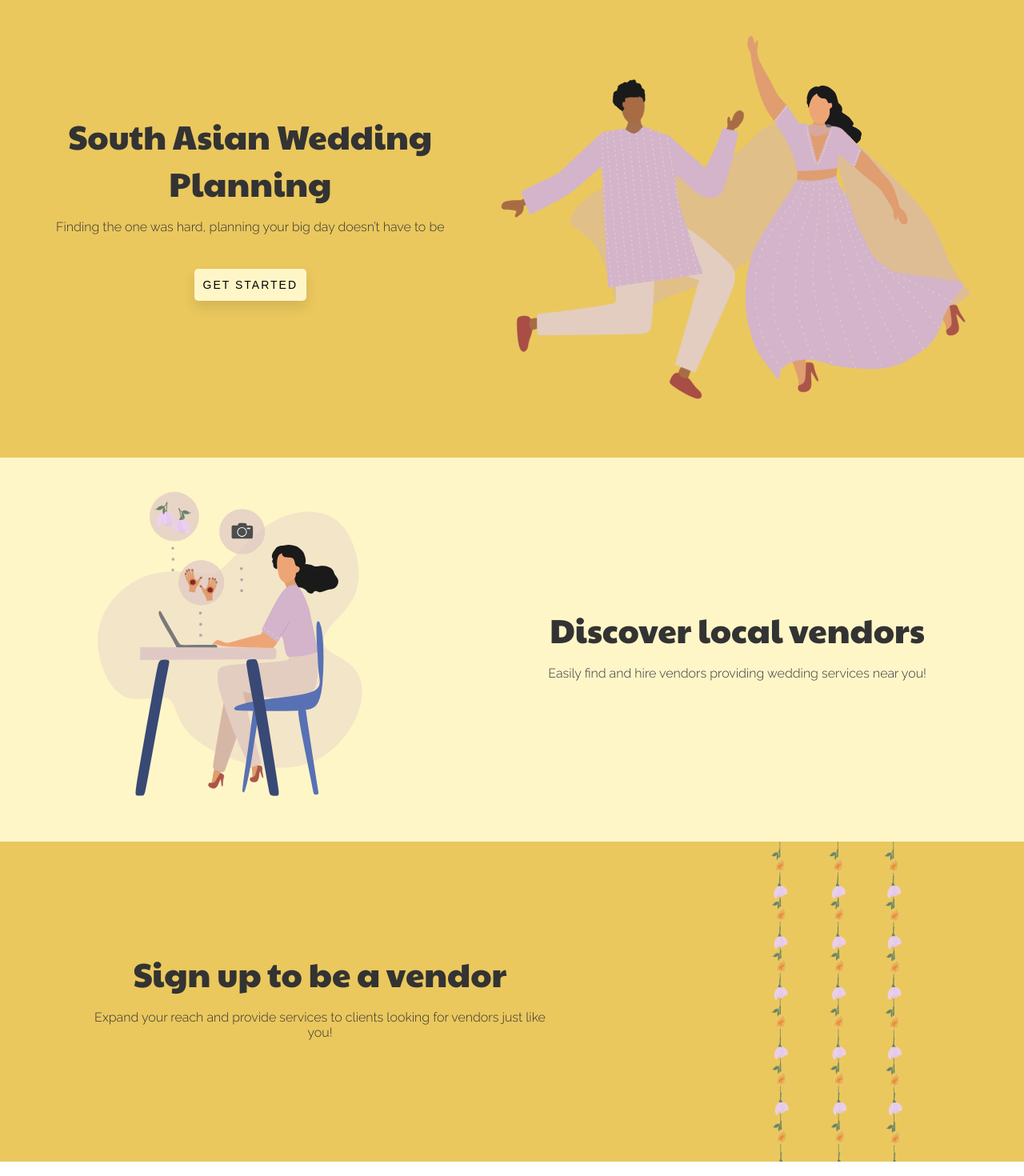
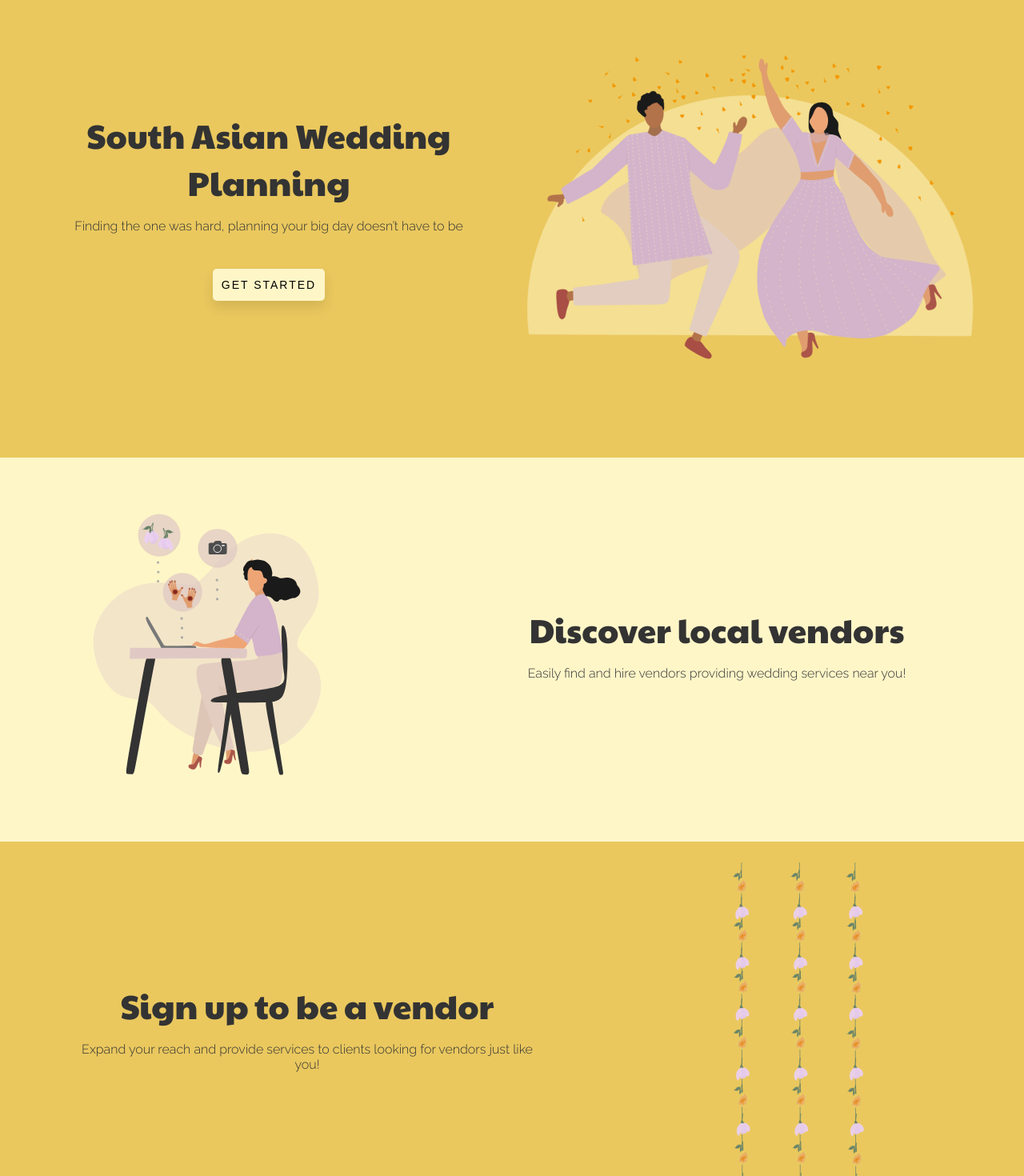
Before and after one commit to mahi-g/marrigold, a React (Create React App) app: page / in a window 1280 px wide. Shown: the part 160-1630 px from the top of the page at 80% size. Built offline with nearby package versions, Linux system fonts and the light colour scheme; a web font is replaced by a local one.

Commit message:
update image sizing

```diff
--- a/src/components/Nav.js
+++ b/src/components/Nav.js
@@ -6,6 +6,7 @@ import { theme } from '../theme'
 
 const Logo = styled.h2`
     font-family: ${theme.fontFamily.logo}, sans-serif;
+    text-align: left;
 `
 const Ul = styled.ul`
     display: flex;
--- a/src/pages/home.js
+++ b/src/pages/home.js
@@ -1,11 +1,23 @@
+/** @jsxRuntime classic */
+/** @jsx jsx */
+
+import { jsx, css, keyframes  } from '@emotion/react';
 import React from 'react';
 import styled from '@emotion/styled';
-import { jsx, css } from '@emotion/react';
 import { theme } from '../theme';
-
-import couple from "../images/wedding.svg";
+import couple from "../images/wedding2.svg";
 import string from "../images/flowerString.svg";
 import girl from "../images/girlOnComputer2.svg";
+
+const bounce = keyframes`
+  0% to {
+    transform: translateY(0);
+  }
+
+  100% {
+    transform: translateY(-40px);
+  }
+`
 
 
 
@@ -33,11 +45,14 @@ const Button = styled.button`
 `
 
 const Text = styled.div`
-  width: 45%;
+  width: 45vw;
   margin: auto;
   text-align: center;
+
   @media ${theme.screenSize.upToSmall} {
     font-size: ${theme.fontSize.tiny};
+    width: 60%;
+  }
 `
 
 const Header = styled.div`
@@ -56,6 +71,7 @@ const SectionOne = styled.div`
   width: 95vw;
   height: 75vh;
   margin: auto;
+  background: ${theme.colorMap.mustardYellow};
 `
 const SectionTwo = styled.div`
   display: flex;
@@ -64,20 +80,24 @@ const SectionTwo = styled.div`
   width: 100vw;
   height: 60vh;
   background: ${theme.colorMap.cream};
-  @media ${theme.screenSize.upToSmall} {
-    height: 60vh;
+
+  @media screen and (max-width: 420px) {
+    height: 70vh;
+  }
 `
 const SectionThree = styled.div`
   display: flex;
   justify-content: space-around;
-  height: 50vh;
+  flex-wrap: wrap;
+  width: 95vw;
+  height: 60vh;
   background: ${theme.colorMap.mustardYellow};
 
 `
 
 
 const ImgCouple = styled.img`
-  width: 50vw;
+  width: 45vw;
   height: auto;
   margin: auto;
 
@@ -91,12 +111,12 @@ const ImgCouple = styled.img`
 `
 
 const ImgGirl = styled.img`
-  width: 33vw;
+  width: 25vw;
   height: auto;
   margin: auto;
 
   @media ${theme.screenSize.xlargeAndUp} {
-    width: 55vh;
+    width: 50vh;
   }
 
   @media ${theme.screenSize.upToLarge} {
@@ -116,7 +136,7 @@ const ImgString = styled.img`
     width: 30vw;
   }
   @media ${theme.screenSize.upToSmall} {
-    width: 50vw;
+    width: 40vw;
   }
 
 `
@@ -130,6 +150,13 @@ const Img = ({alt, src, ...props}) => (
       margin: auto,
       width: 25vw,
       height: auto
+
+      @media ${theme.screenSize.upToLarge} {
+        width: 30vw;
+      }
+      @media ${theme.screenSize.upToSmall} {
+        width: 50vw;
+      }
     `}
     {...props}
   />
@@ -139,7 +166,7 @@ const Img = ({alt, src, ...props}) => (
 const Home = () => (
     <>
       <SectionOne>
-        <Text>
+        <Text css={css`animation: ${bounce} 1s ease-in-out 1`}>
           <Header>South Asian Wedding Planning</Header>
           <p>Finding the one was hard, planning your big day doesn’t have to be</p>
           <Button>Get Started</Button>
@@ -149,18 +176,18 @@ const Home = () => (
           src={couple}
         />
       </SectionOne>
-      <SectionTwo>
+      <SectionTwo >
         <ImgGirl
           alt="Girl on computer"
           src={girl}
         />
-        <Text>
+        <Text css={css`animation: ${bounce} 1s ease-in-out `}>
           <Header>Discover local vendors</Header>
           <p>Easily find and hire vendors providing wedding services near you!</p>
         </Text>
       </SectionTwo>
       <SectionThree>
-        <Text>
+        <Text css={css`animation: ${bounce} 1s ease-in-out `}>
           <Header>Sign up to be a vendor</Header>
           <p>Expand your reach and provide services to clients looking for vendors just like you!</p>
         </Text>
@@ -171,15 +198,18 @@ const Home = () => (
         />
 
         {/*
+
         <Img
           alt="Strings of flowers"
           src={string}
           css= {css`
-            width:25vw;
-            height: 40vh;
+            width: 25vw;
+            height: auto;
+            margin: auto;
           `}
         />
         */}
+
       </SectionThree>
     </>
 );
```
Also changed, not shown: src/images/girlOnComputer2.svg, src/images/wedding2.svg (added).
